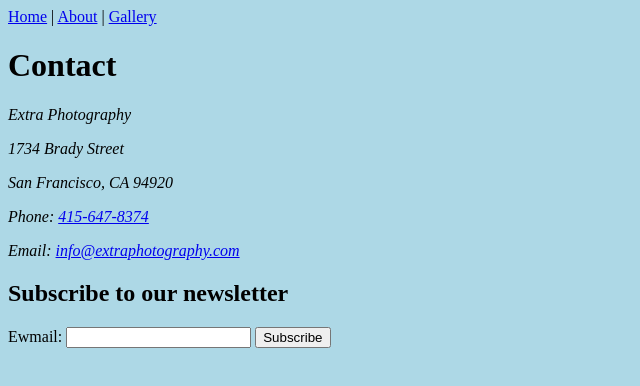
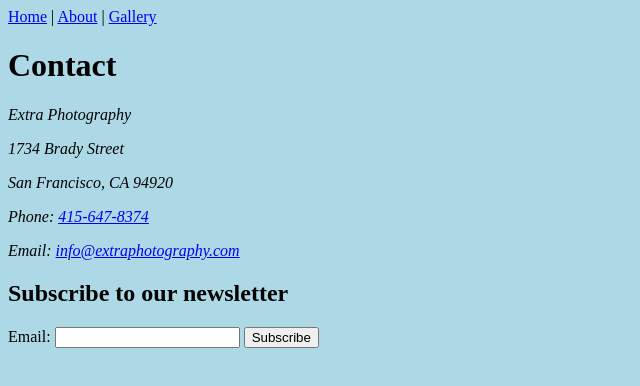
Before and after one commit to brholland805/personalwebsite2, a plain HTML site: page contact.html in a window 1280 px wide. Shown: the full height of the page, 0-640 px from the left. Drawn offline with Linux system fonts and the light colour scheme.

Commit message:
Update contact.html

```diff
--- a/contact.html
+++ b/contact.html
@@ -20,7 +20,7 @@
     </address>
     <h2>Subscribe to our newsletter</h2>
     <form action="/submit_form" method="POST">
-      <label for="email">Ewmail:</label>
+      <label for="email">Email:</label>
       <input type="email" id="email" name="email" required>
       <button type="submit">Subscribe</button>
     </form>
```
